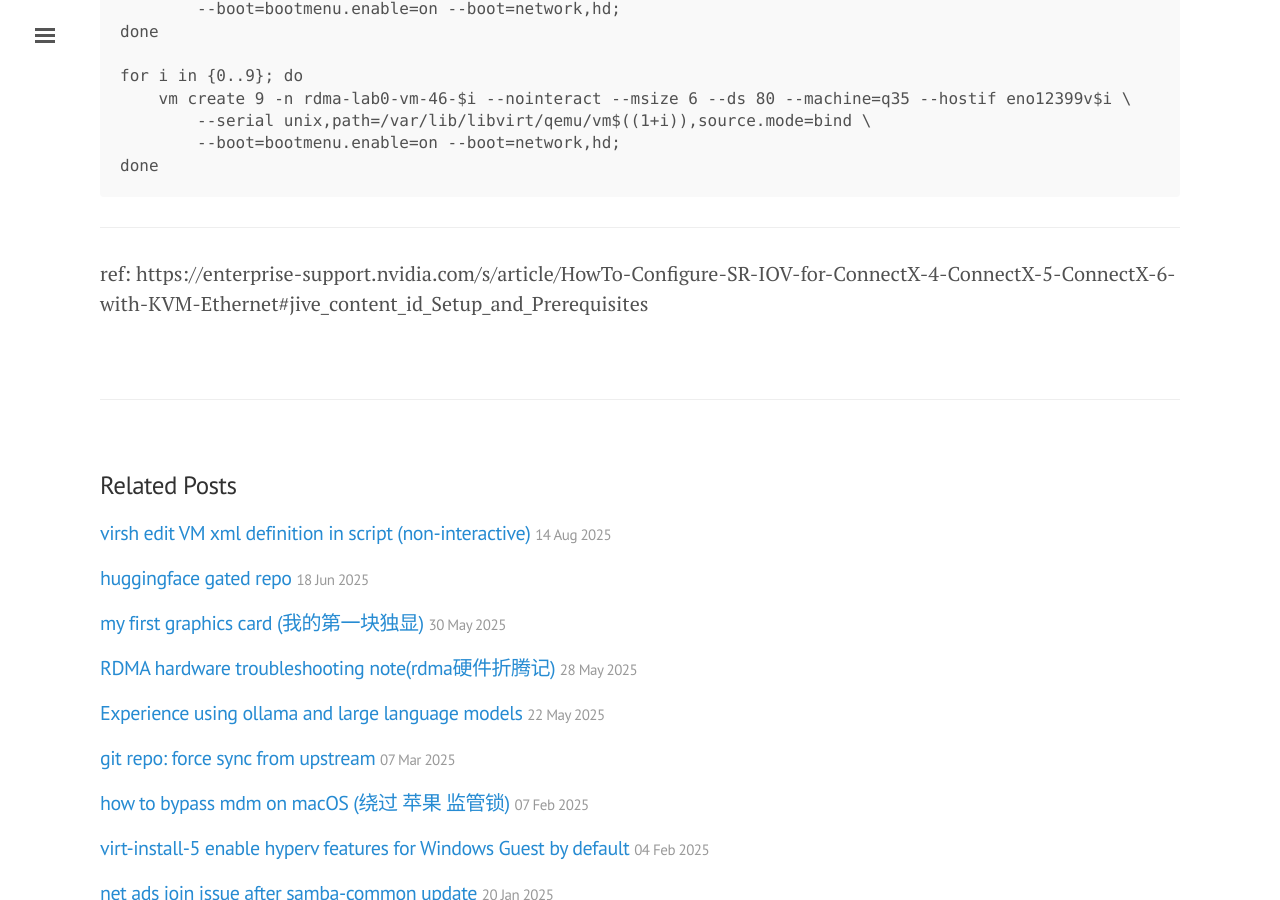
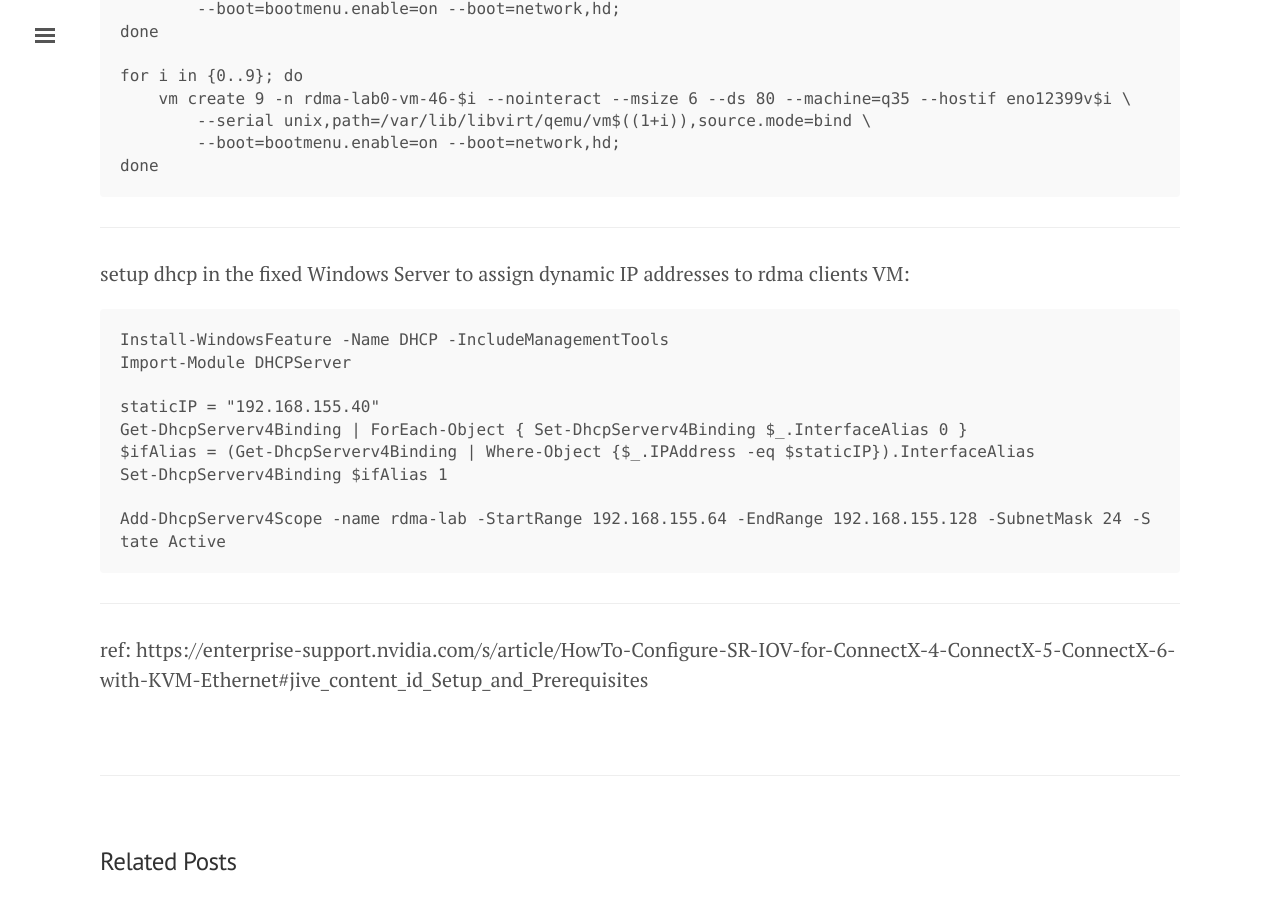
Before and after one commit to tcler/tcler.github.io, a Jekyll site: the page built from _posts/2025-07-05-configure-SR-IOV-for-ConnectX-5-ethernet-on-Linux.md, in a window 1280 px wide and 900 px high, scrolled down 6882 px. Built offline with Jekyll 4.4.1, drawn with Linux system fonts in a browser that asks for light colours.

Commit message:
Update 2025-07-05-configure-SR-IOV-for-ConnectX-5-ethernet-on-Linux.md

````diff
--- a/_posts/2025-07-05-configure-SR-IOV-for-ConnectX-5-ethernet-on-Linux.md
+++ b/_posts/2025-07-05-configure-SR-IOV-for-ConnectX-5-ethernet-on-Linux.md
@@ -260,4 +260,19 @@ done
 ```
 
 ---
+setup dhcp in the fixed Windows Server to assign dynamic IP addresses to rdma clients VM:
+```
+Install-WindowsFeature -Name DHCP -IncludeManagementTools
+Import-Module DHCPServer
+
+staticIP = "192.168.155.40"
+Get-DhcpServerv4Binding | ForEach-Object { Set-DhcpServerv4Binding $_.InterfaceAlias 0 }
+$ifAlias = (Get-DhcpServerv4Binding | Where-Object {$_.IPAddress -eq $staticIP}).InterfaceAlias
+Set-DhcpServerv4Binding $ifAlias 1
+
+Add-DhcpServerv4Scope -name rdma-lab -StartRange 192.168.155.64 -EndRange 192.168.155.128 -SubnetMask 24 -State Active
+```
+
+
+---
 ref: https://enterprise-support.nvidia.com/s/article/HowTo-Configure-SR-IOV-for-ConnectX-4-ConnectX-5-ConnectX-6-with-KVM-Ethernet#jive_content_id_Setup_and_Prerequisites
````
